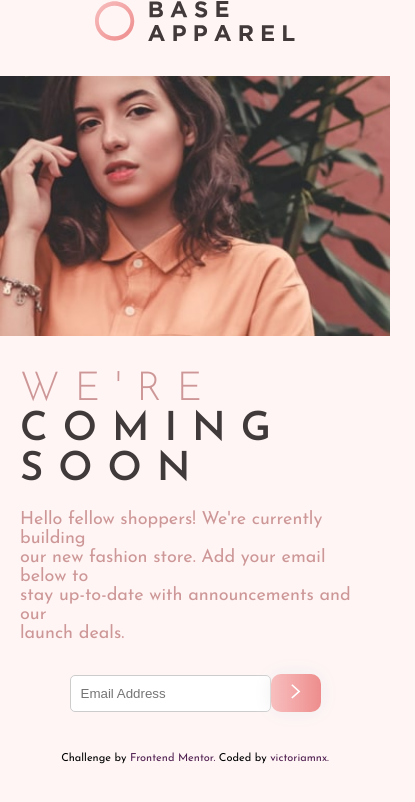
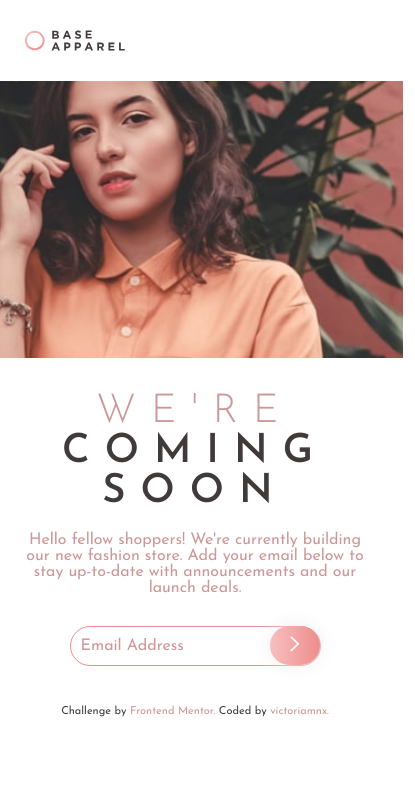
Before and after one commit to victoriamnx/Base-Apparel-Coming-Soon, a plain HTML site: page index.html in a window 390 px wide. Shown: the whole page, 415 px wide, since content can reach past the window. Drawn offline with Linux system fonts and the light colour scheme.

Commit message:
add: new mobile style

```diff
--- a/style.css
+++ b/style.css
@@ -8,32 +8,36 @@
 
 html,
 body {
+  width: 100%;
   display: flex;
+  font-weight: 300;
   align-items: center;
   flex-direction: column;
   justify-content: center;
-  font-weight: 400;
+  color: hsl(0, 6%, 24%);
+  background-color: hsl(0, 0%, 100%);
   font-family: "Josefin Sans", sans-serif;
-  background-color: hsl(0, 100%, 98%);
 }
 
-header {
+#logo {
+  width: 100%;
+  margin-top: 30px;
+  margin-left: 50px;
   display: flex;
-  justify-content: center;
-  margin-top: 20px;
+  align-items: center;
+  justify-content: flex-start;
 }
 
 #logo img {
-  width: 200px;
-}
-
-#hero {
-  width: 100%;
-  max-width: 900px;
-  margin-bottom: 30px;
+  width: 100px;
 }
 
 #hero img {
+  width: 415px;
+  max-width: 900px;
+}
+
+#hero #imgbutton {
   width: 100%;
   height: auto;
 }
@@ -51,18 +55,15 @@ main {
   align-items: flex-start;
   flex-direction: column;
   justify-content: flex-start;
-  text-align: left;
 }
 
 .span1 {
-  text-align: left;
   font-weight: 300;
   font-family: "Josefin Sans", sans-serif;
   color: hsl(0, 36%, 70%);
 }
 
 h1 {
-  text-align: left;
   font-weight: 600;
   font-family: "Josefin Sans", sans-serif;
   color: hsl(0, 6%, 24%);
@@ -70,27 +71,42 @@ h1 {
 }
 
 p {
-  text-align: left;
+  font-size: 16px;
   font-weight: 400;
   font-family: "Josefin Sans", sans-serif;
   color: hsl(0, 36%, 70%);
 }
 
 form {
+  /* width: 100%; */
+  height: 40px;
+  border: none;
   display: flex;
   flex-direction: row;
-  padding: 1px;
+  margin-bottom: 30px;
+  border-radius: 50px;
+  color: hsl(0, 36%, 70%);
+  border: 1px solid hsl(0, 74%, 74%);
+  background: transparent;
 }
 
 input[type="email"] {
-  flex-grow: 2;
+  width: 100%;
+  height: 100%;
   border: none;
+  outline: none;
   display: flex;
   flex-direction: row;
-  width: 100%;
-  max-width: 500px;
-  border-radius: 5px;
-  border: 1px solid #ccc;
+  border-radius: 50px;
+  padding-left: 10px;
+  background: transparent;
+}
+
+::placeholder {
+  font-size: 16px;
+  font-weight: 400;
+  font-family: "Josefin Sans", sans-serif;
+  color: hsl(0, 36%, 70%);
 }
 
 button {
@@ -106,9 +122,9 @@ button {
   text-transform: uppercase;
   transition: 0.5s;
   background-size: 200% auto;
-  color: white;
+  color: hsl(0, 36%, 70%);
   box-shadow: 0 0 20px #eee;
-  border-radius: 10px;
+  border-radius: 50px;
   display: block;
 }
 
@@ -156,7 +172,7 @@ h1 {
 }
 
 p {
-  font-size: 18px;
+  font-size: 16px;
   margin-bottom: 30px;
 }
 
@@ -198,7 +214,7 @@ button:hover {
 }
 
 .attribution a {
-  color: hsl(300, 43%, 22%);
+  color: hsl(0, 36%, 70%);
 }
 
 a:link {
@@ -206,7 +222,7 @@ a:link {
 }
 
 a:visited {
-  color: hsl(300, 43%, 22%);
+  color: hsl(0, 36%, 70%);
   text-decoration: none;
 }
 
```
